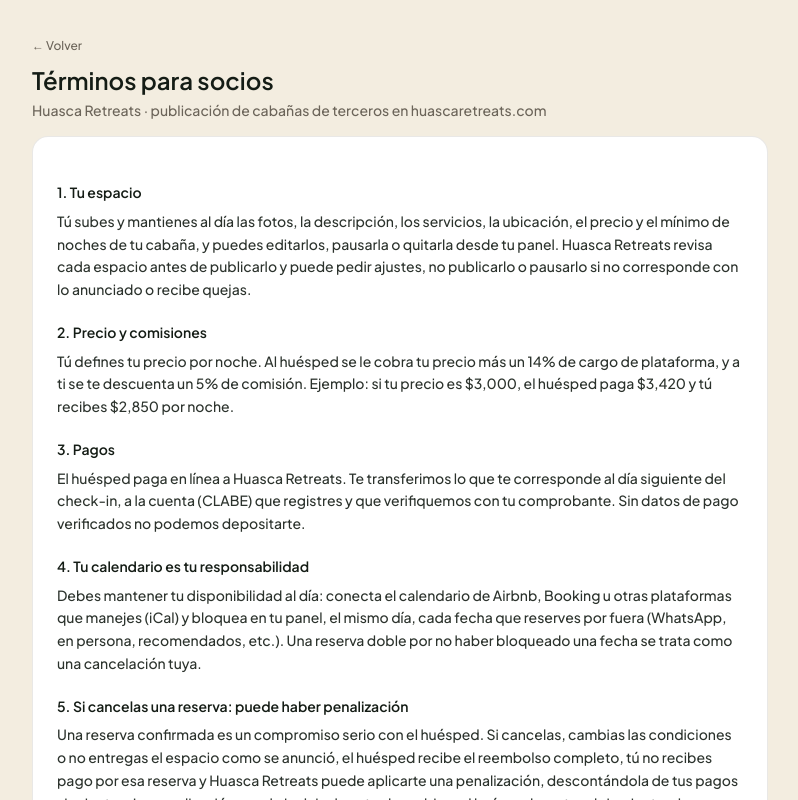
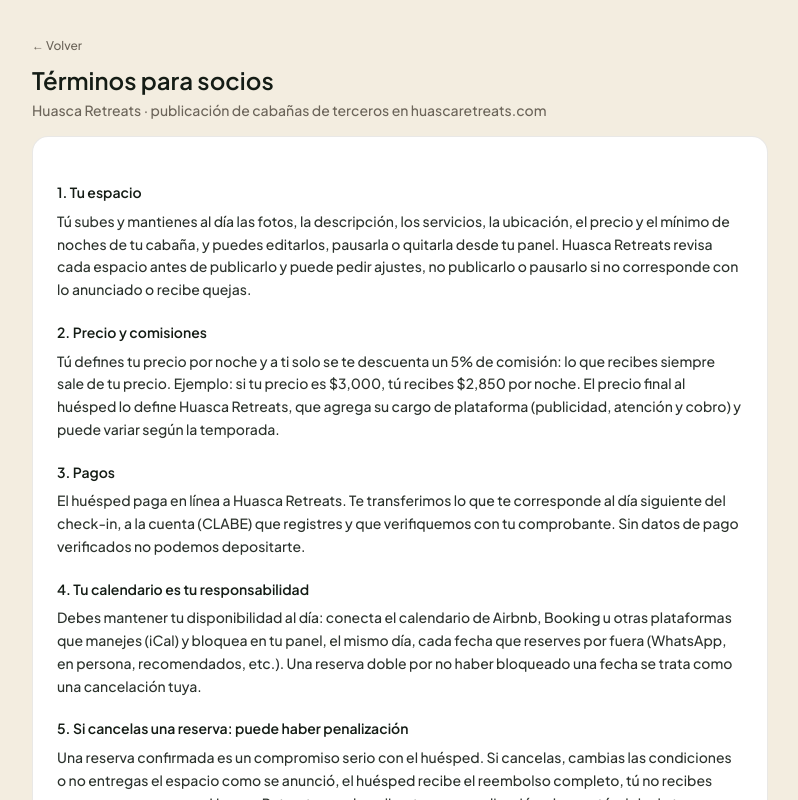
Before and after one commit to rentacabanasenhuasca/huasca-hub, a Next.js app: page /socios/terminos in a window 1280 px wide. Shown: the top 800 px of the page, without its empty margins (240-1038 px from the left). Built offline with nearby package versions, Linux system fonts and the light colour scheme; no server answers; the database is empty.

Commit message:
Socios: términos, pago sale del precio del socio

```diff
--- a/src/app/socios/terminos/TermsContent.tsx
+++ b/src/app/socios/terminos/TermsContent.tsx
@@ -1,10 +1,9 @@
-import { PARTNER_FEE_PCT, PARTNER_MARKUP_PCT } from '@/lib/partners'
+import { PARTNER_FEE_PCT } from '@/lib/partners'
 
 // Términos para socios. Se muestran en /socios/terminos y se aceptan al
 // registrarse.
 export default function TermsContent() {
   const ex = 3000
-  const guest = Math.round((ex * (1 + PARTNER_MARKUP_PCT / 100)) / 10) * 10
   const net = Math.round(ex * (1 - PARTNER_FEE_PCT / 100))
   const h = 'font-semibold text-navy-deep mt-5 mb-1.5'
   return (
@@ -18,9 +17,10 @@ export default function TermsContent() {
 
       <h2 className={h}>2. Precio y comisiones</h2>
       <p>
-        Tú defines tu precio por noche. Al huésped se le cobra tu precio más un {PARTNER_MARKUP_PCT}% de cargo de plataforma, y a ti se te
-        descuenta un {PARTNER_FEE_PCT}% de comisión. Ejemplo: si tu precio es ${ex.toLocaleString('es-MX')}, el huésped paga $
-        {guest.toLocaleString('es-MX')} y tú recibes ${net.toLocaleString('es-MX')} por noche.
+        Tú defines tu precio por noche y a ti solo se te descuenta un {PARTNER_FEE_PCT}% de comisión: lo que recibes siempre sale de tu
+        precio. Ejemplo: si tu precio es ${ex.toLocaleString('es-MX')}, tú recibes ${net.toLocaleString('es-MX')} por noche. El precio
+        final al huésped lo define Huasca Retreats, que agrega su cargo de plataforma (publicidad, atención y cobro) y puede variar
+        según la temporada.
       </p>
 
       <h2 className={h}>3. Pagos</h2>
```
